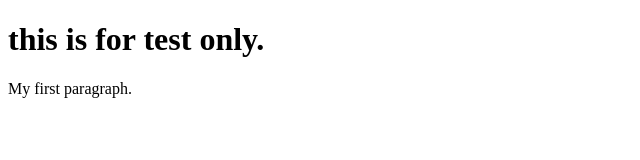
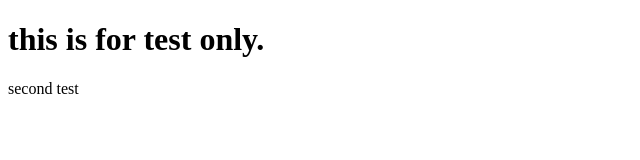
Before and after one commit to ChandanKunwar/test1, a plain HTML site: page index.html in a window 1280 px wide. Shown: the full height of the page, 0-640 px from the left. Drawn offline with Linux system fonts and the light colour scheme.

Commit message:
Update index.html

```diff
--- a/index.html
+++ b/index.html
@@ -4,7 +4,7 @@
 
 <h1>this is for test only.</h1>
 
-<p>My first paragraph.</p>
+<p>second test</p>
 
 </body>
 </html>
```
